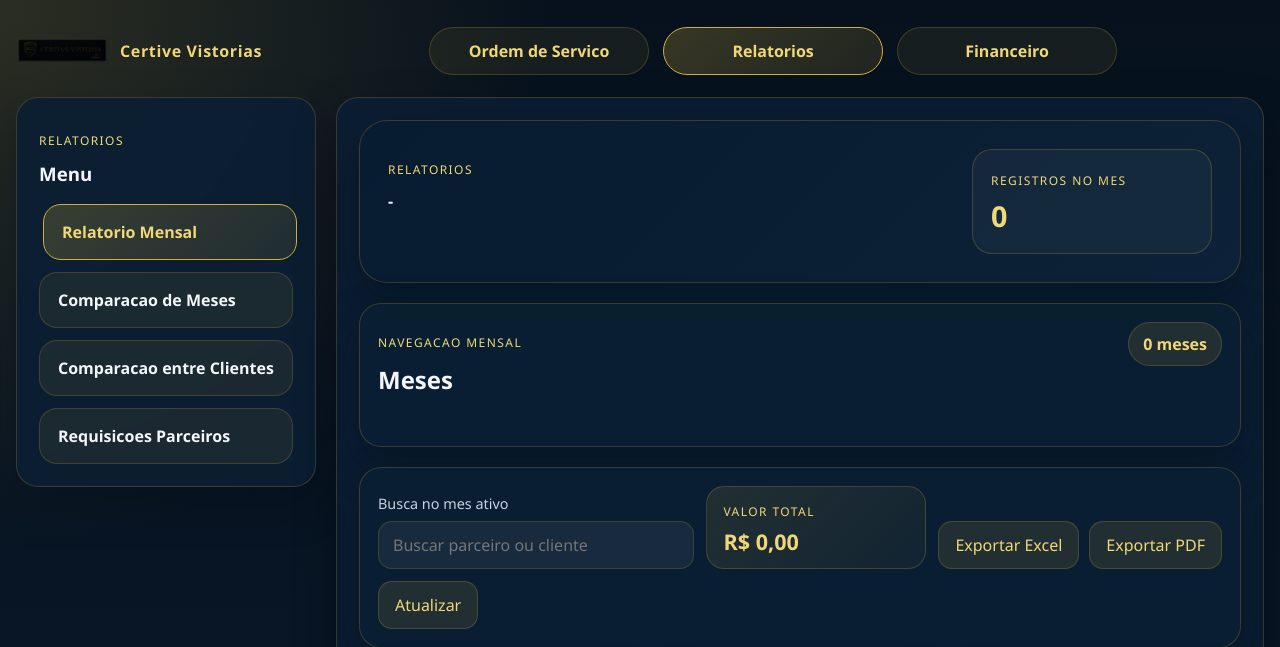
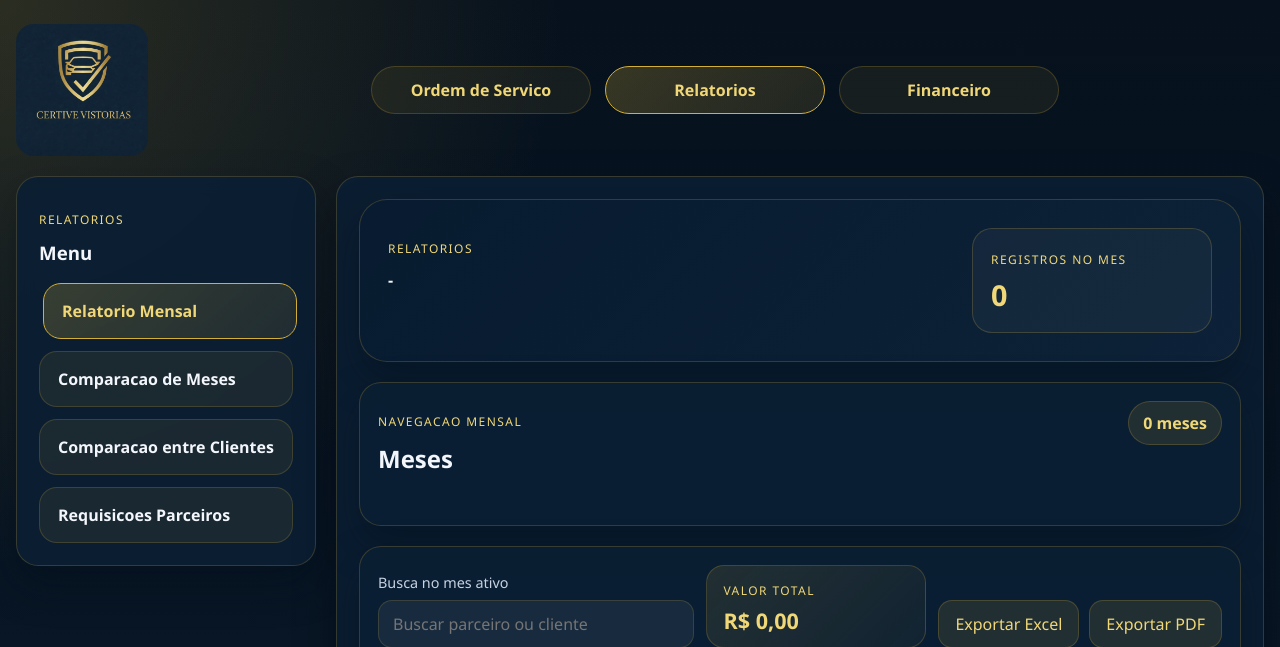
Before and after one commit to romanocmd0/pedido-ricardo, a Flask app: page / in a window 1280 px wide. Shown: the top 647 px of the page. Run offline with Flask 3, Linux system fonts and the light colour scheme; the visitor is signed in with stand-in values (Sample User, id 1); data comes from the database, SQL or seed files in the repository; data that the repository does not hold is empty.

Commit message:
Add files via upload

```diff
--- a/2026-04-17-files-mentioned-by-the-user-pedido-2/static/styles.css
+++ b/2026-04-17-files-mentioned-by-the-user-pedido-2/static/styles.css
@@ -76,9 +76,9 @@ a { color: inherit; text-decoration: none; }
 .brand-badge {
   display: inline-flex;
   align-items: center;
-  gap: 12px;
+  justify-content: flex-start;
   min-width: 0;
-  padding: 6px 2px 6px 0;
+  padding: 0;
   border: 0;
   background: transparent;
   box-shadow: none;
@@ -86,19 +86,11 @@ a { color: inherit; text-decoration: none; }
   user-select: none;
 }
 .brand-badge img {
-  width: 92px;
+  width: 132px;
   height: auto;
   display: block;
   object-fit: contain;
-  mix-blend-mode: multiply;
-  border-radius: 14px;
-}
-.brand-badge span {
-  color: var(--accent-strong);
-  font-weight: 800;
-  letter-spacing: 0.04em;
-  white-space: nowrap;
-  text-shadow: 0 1px 0 rgba(0,0,0,0.25);
+  border-radius: 18px;
 }
 .nav-button {
   min-width: 220px;
@@ -724,7 +716,7 @@ tbody tr:hover { background: rgba(212,175,55,0.06); }
   .summary-grid, .four-columns, .totals-breakdown, .comparison-grid, .month-compare-grid, .cash-form-grid, .partner-payment-grid, .cash-summary-grid, .requests-filter-panel, .client-registration-grid { grid-template-columns: 1fr; }
   .filters, .export-actions, .top-nav, .top-nav-links { flex-direction: column; align-items: stretch; }
   .brand-badge { justify-content: center; }
-  .brand-badge img { width: 84px; }
+  .brand-badge img { width: 112px; }
   .reports-sidebar,
   .report-view {
     padding: 18px;
--- a/2026-04-17-files-mentioned-by-the-user-pedido-2/templates/cash_flow.html
+++ b/2026-04-17-files-mentioned-by-the-user-pedido-2/templates/cash_flow.html
@@ -10,8 +10,7 @@
     <main class="layout">
       <nav class="top-nav">
         <div class="brand-badge" aria-label="Certive Vistorias">
-          <img src="{{ url_for('static', filename='images/certive-logo.jpeg') }}" alt="Certive Vistorias" />
-          <span>Certive Vistorias</span>
+          <img src="{{ url_for('static', filename='images/certive-logo-square.jpg') }}" alt="Certive Vistorias" />
         </div>
         <div class="top-nav-links">
           <a class="nav-button" href="/service-order">Ordem de Servico</a>
--- a/2026-04-17-files-mentioned-by-the-user-pedido-2/templates/client_comparison.html
+++ b/2026-04-17-files-mentioned-by-the-user-pedido-2/templates/client_comparison.html
@@ -11,8 +11,7 @@
     <main class="layout">
       <nav class="top-nav">
         <div class="brand-badge" aria-label="Certive Vistorias">
-          <img src="{{ url_for('static', filename='images/certive-logo.jpeg') }}" alt="Certive Vistorias" />
-          <span>Certive Vistorias</span>
+          <img src="{{ url_for('static', filename='images/certive-logo-square.jpg') }}" alt="Certive Vistorias" />
         </div>
         <div class="top-nav-links">
           <a class="nav-button" href="/service-order">Ordem de Servico</a>
--- a/2026-04-17-files-mentioned-by-the-user-pedido-2/templates/comparison.html
+++ b/2026-04-17-files-mentioned-by-the-user-pedido-2/templates/comparison.html
@@ -11,8 +11,7 @@
     <main class="layout">
       <nav class="top-nav">
         <div class="brand-badge" aria-label="Certive Vistorias">
-          <img src="{{ url_for('static', filename='images/certive-logo.jpeg') }}" alt="Certive Vistorias" />
-          <span>Certive Vistorias</span>
+          <img src="{{ url_for('static', filename='images/certive-logo-square.jpg') }}" alt="Certive Vistorias" />
         </div>
         <div class="top-nav-links">
           <a class="nav-button" href="/service-order">Ordem de Servico</a>
--- a/2026-04-17-files-mentioned-by-the-user-pedido-2/templates/index.html
+++ b/2026-04-17-files-mentioned-by-the-user-pedido-2/templates/index.html
@@ -11,8 +11,7 @@
     <main class="layout">
       <nav class="top-nav">
         <div class="brand-badge" aria-label="Certive Vistorias">
-          <img src="{{ url_for('static', filename='images/certive-logo.jpeg') }}" alt="Certive Vistorias" />
-          <span>Certive Vistorias</span>
+          <img src="{{ url_for('static', filename='images/certive-logo-square.jpg') }}" alt="Certive Vistorias" />
         </div>
         <div class="top-nav-links">
           <a class="nav-button" href="/service-order">Ordem de Servico</a>
--- a/2026-04-17-files-mentioned-by-the-user-pedido-2/templates/partner_requests.html
+++ b/2026-04-17-files-mentioned-by-the-user-pedido-2/templates/partner_requests.html
@@ -10,8 +10,7 @@
     <main class="layout">
       <nav class="top-nav">
         <div class="brand-badge" aria-label="Certive Vistorias">
-          <img src="{{ url_for('static', filename='images/certive-logo.jpeg') }}" alt="Certive Vistorias" />
-          <span>Certive Vistorias</span>
+          <img src="{{ url_for('static', filename='images/certive-logo-square.jpg') }}" alt="Certive Vistorias" />
         </div>
         <div class="top-nav-links">
           <a class="nav-button" href="/service-order">Ordem de Servico</a>
--- a/2026-04-17-files-mentioned-by-the-user-pedido-2/templates/service_order.html
+++ b/2026-04-17-files-mentioned-by-the-user-pedido-2/templates/service_order.html
@@ -10,8 +10,7 @@
     <main class="layout">
       <nav class="top-nav">
         <div class="brand-badge" aria-label="Certive Vistorias">
-          <img src="{{ url_for('static', filename='images/certive-logo.jpeg') }}" alt="Certive Vistorias" />
-          <span>Certive Vistorias</span>
+          <img src="{{ url_for('static', filename='images/certive-logo-square.jpg') }}" alt="Certive Vistorias" />
         </div>
         <div class="top-nav-links">
           <a class="nav-button is-active" href="/service-order">Ordem de Servico</a>
```
Also changed, not shown: 2026-04-17-files-mentioned-by-the-user-pedido-2/static/images/certive-logo-square.jpg (added).
